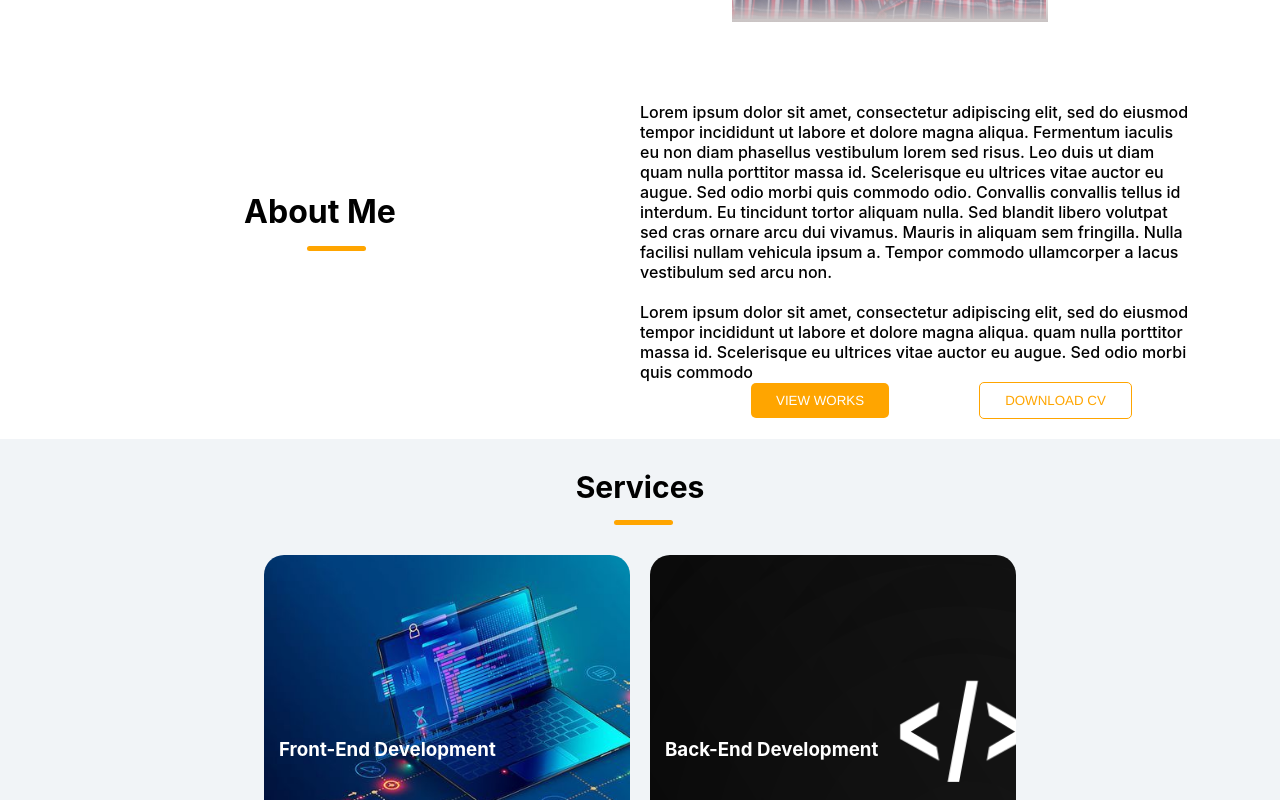
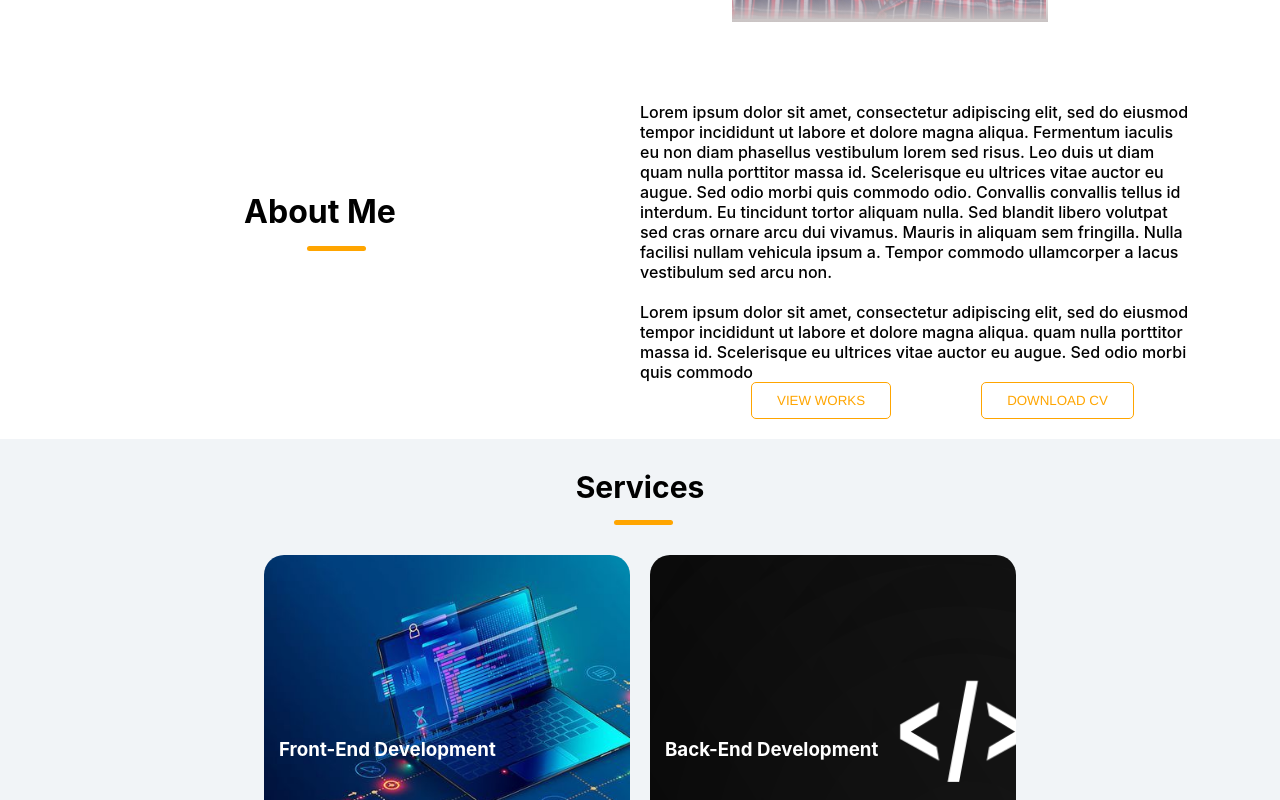
Before and after one commit to nik9599/portfolio, a React (Create React App) app: page / in a window 1280 px wide. In both pictures the pointer is over the button "VIEW WORKS". Shown: the part 453-1253 px from the top of the page. Built offline with nearby package versions, Linux system fonts and the light colour scheme.

Commit message:
new file

```diff
--- a/package.json
+++ b/package.json
@@ -1,6 +1,7 @@
 {
   "name": "my-portfolio",
   "version": "0.1.0",
+
   "private": true,
   "dependencies": {
     "@testing-library/jest-dom": "^5.16.5",
@@ -12,6 +13,7 @@
     "web-vitals": "^2.1.4"
   },
   "scripts": {
+
     "start": "react-scripts start",
     "build": "react-scripts build",
     "test": "react-scripts test",
@@ -34,5 +36,8 @@
       "last 1 firefox version",
       "last 1 safari version"
     ]
+  },
+  "devDependencies": {
+    "gh-pages": "^4.0.0"
   }
 }
--- a/src/App.js
+++ b/src/App.js
@@ -12,7 +12,7 @@ function App() {
 
         </div>
         <div className="Navbutton">
-          <button className='home' id='home'>Home</button>
+          <button className='home' id='home' onClick="about" >Home</button>
           <button className='about' >About Us</button>
           <button className='services' >Services</button>
           <button className='contact' >Contact</button>
--- a/src/pages/About.css
+++ b/src/pages/About.css
@@ -46,6 +46,12 @@
   font-family: 'Franklin Gothic Medium', 'Arial Narrow', Arial, sans-serif;
 }
 
+.vwb:hover{
+  background-color: white;
+  color: orange;
+  border: 1px solid orange;
+}
+
 .dcb {
   margin-left: 90px;
   min-height: 10px;
@@ -60,6 +66,11 @@
   background-color: white;
   color: orange;
   font-family: 'Franklin Gothic Medium', 'Arial Narrow', Arial, sans-serif;
+}
+
+.dcb:hover{
+  background-color: orange;
+  color: white;
 }
 
 .underline {
--- a/src/pages/About.js
+++ b/src/pages/About.js
@@ -1,8 +1,17 @@
 import React from "react";
 import '../pages/About.css';
 
+
+function openInNewTab(url) {
+
+    window.open(url, '_blank', 'noopener,noreferrer');
+
+}
+
 function About() {
+
     return (
+
         <div className="AboutDiv">
             <div className="left-about about-width">
                 <h1>About Me</h1>
@@ -10,17 +19,25 @@ function About() {
             </div>
             <div className="reight-about about-width">
                 <div className="about-text">
-          <p>Lorem ipsum dolor sit amet, consectetur adipiscing elit, sed do eiusmod tempor incididunt ut labore et dolore magna aliqua.
+                    <p>Lorem ipsum dolor sit amet, consectetur adipiscing elit, sed do eiusmod tempor incididunt ut
+                        labore et dolore magna aliqua.
                         Fermentum iaculis eu non diam phasellus vestibulum lorem sed risus. Leo duis ut diam
-            quam nulla porttitor massa id. Scelerisque eu ultrices vitae auctor eu augue. Sed odio morbi quis commodo
-            odio. Convallis convallis tellus id interdum. Eu tincidunt tortor aliquam nulla. Sed blandit libero volutpat sed cras ornare arcu dui vivamus. Mauris in aliquam sem fringilla.
-            Nulla facilisi nullam vehicula ipsum a. Tempor commodo ullamcorper a lacus vestibulum sed arcu non.</p>
+                        quam nulla porttitor massa id. Scelerisque eu ultrices vitae auctor eu augue. Sed odio morbi
+                        quis commodo
+                        odio. Convallis convallis tellus id interdum. Eu tincidunt tortor aliquam nulla. Sed blandit
+                        libero volutpat sed cras ornare arcu dui vivamus. Mauris in aliquam sem fringilla.
+                        Nulla facilisi nullam vehicula ipsum a. Tempor commodo ullamcorper a lacus vestibulum sed
+                        arcu non.</p>
                     <br></br>
-          <p>Lorem ipsum dolor sit amet, consectetur adipiscing elit, sed do eiusmod tempor incididunt ut labore et dolore magna aliqua.
-            quam nulla porttitor massa id. Scelerisque eu ultrices vitae auctor eu augue. Sed odio morbi quis commodo</p>
+                    <p>Lorem ipsum dolor sit amet, consectetur adipiscing elit, sed do eiusmod tempor incididunt ut
+                        labore et dolore magna aliqua.
+                        quam nulla porttitor massa id. Scelerisque eu ultrices vitae auctor eu augue. Sed odio morbi
+                        quis commodo</p>
                     <div className="aaab p2">
 
-            <button className="vwb">VIEW WORKS</button>
+                        <button className="vwb" onClick={() => openInNewTab('https://github.com/nik9599')}>VIEW
+                            WORKS
+                        </button>
                         <button className='dcb'>DOWNLOAD CV</button>
 
                     </div>
@@ -30,6 +47,7 @@ function About() {
 
         </div>
     );
+
 }
 
 export default About;
```
Also changed, not shown: 1 other file (tests, documents, lock files or other folders). Lines whose indentation alone changed are shown as unchanged.
